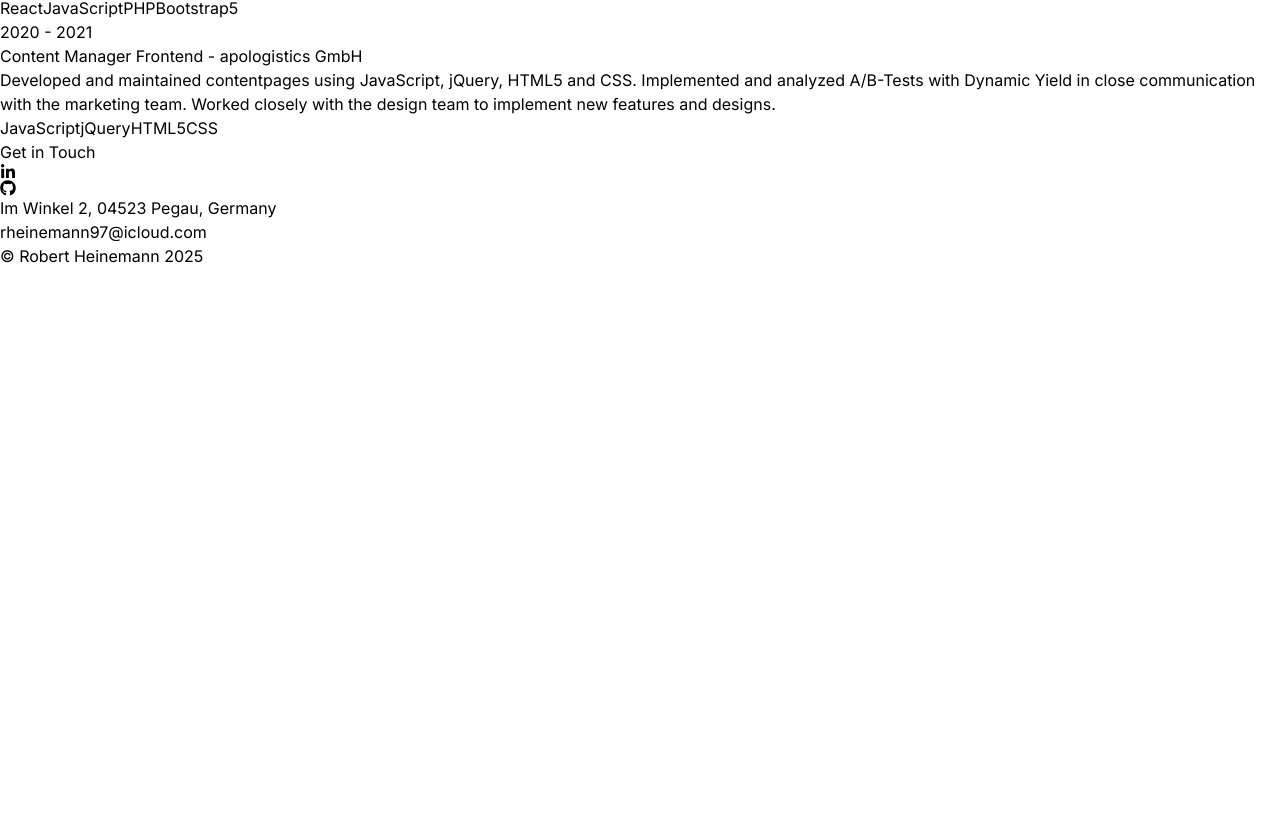
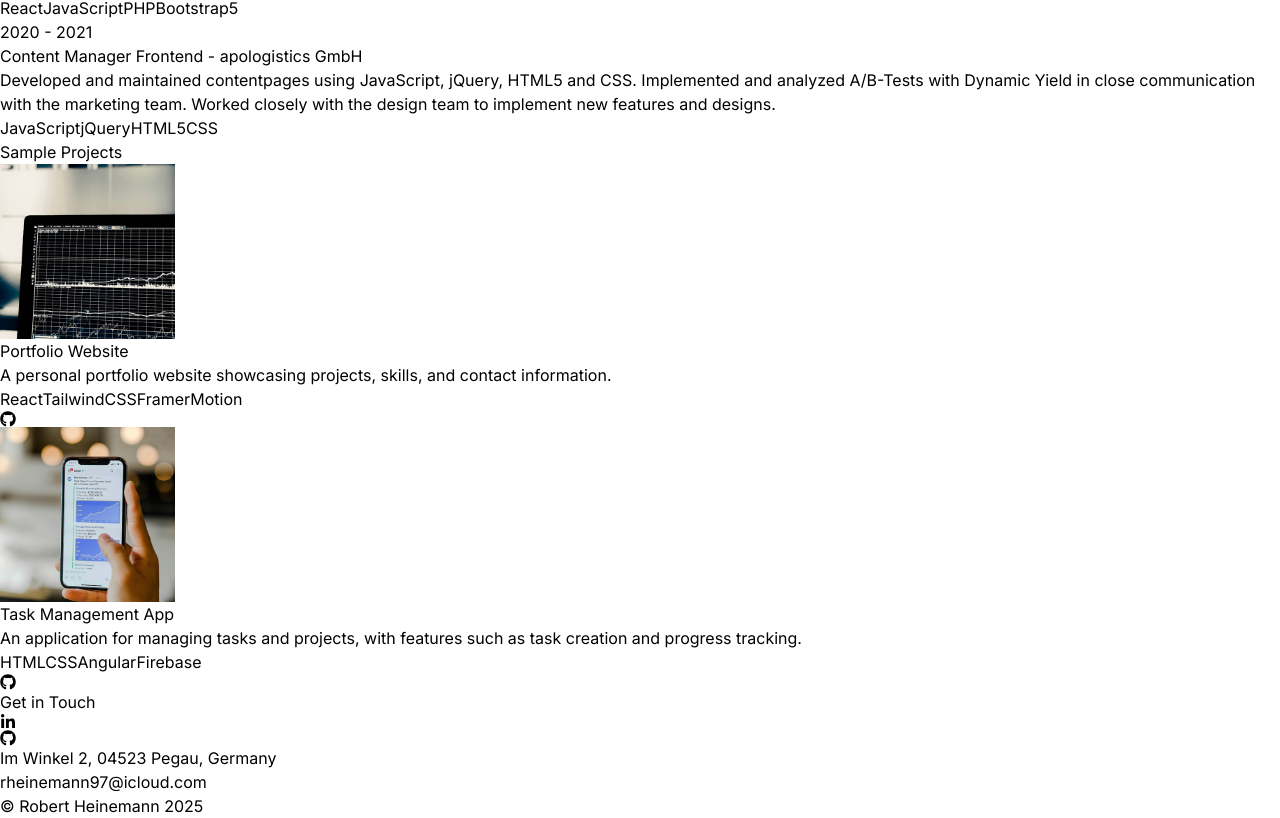
Before and after one commit to therobhe/react-homepage, a React (Vite) app: page / in a window 1280 px wide. Shown: the part 1692-2510 px from the top of the page. Before the commit the page ends 1960 px from the top, so only its background shows below. Built offline with nearby package versions, Linux system fonts and the light colour scheme.

Commit message:
Included Projects

```diff
--- a/src/components/areas/Main.jsx
+++ b/src/components/areas/Main.jsx
@@ -1,4 +1,4 @@
-/*import Projects from "../sections/Projects.jsx";*/
+import Projects from "../sections/Projects.jsx";
 import Experience from "../sections/Experience.jsx";
 import Hero from "../sections/Hero.jsx";
 import AboutMe from "../sections/AboutMe.jsx";
@@ -9,7 +9,7 @@ export default function Main() {
             <Hero />
             <AboutMe />
             <Experience />
-            {/*<Projects />*/}
+            <Projects />
         </main>
     )
 }
--- a/src/components/sections/Projects.jsx
+++ b/src/components/sections/Projects.jsx
@@ -32,7 +32,7 @@ export default function Projects() {
                                     <span key={index} className="mr-2 mt-4 px-2 py-2 bg-neutral-800 text-purple-400 rounded">{technology}</span>
                                 ))}
                             </div>
-                            <a href={project.link}>
+                            <a href={project.link} target="_blank" rel="noreferrer">
                                 <FaGithub className="text-4xl mt-4"/>
                             </a>
                         </motion.div>
```
Also changed, not shown: src/data/data.js (+6 -6 lines).
